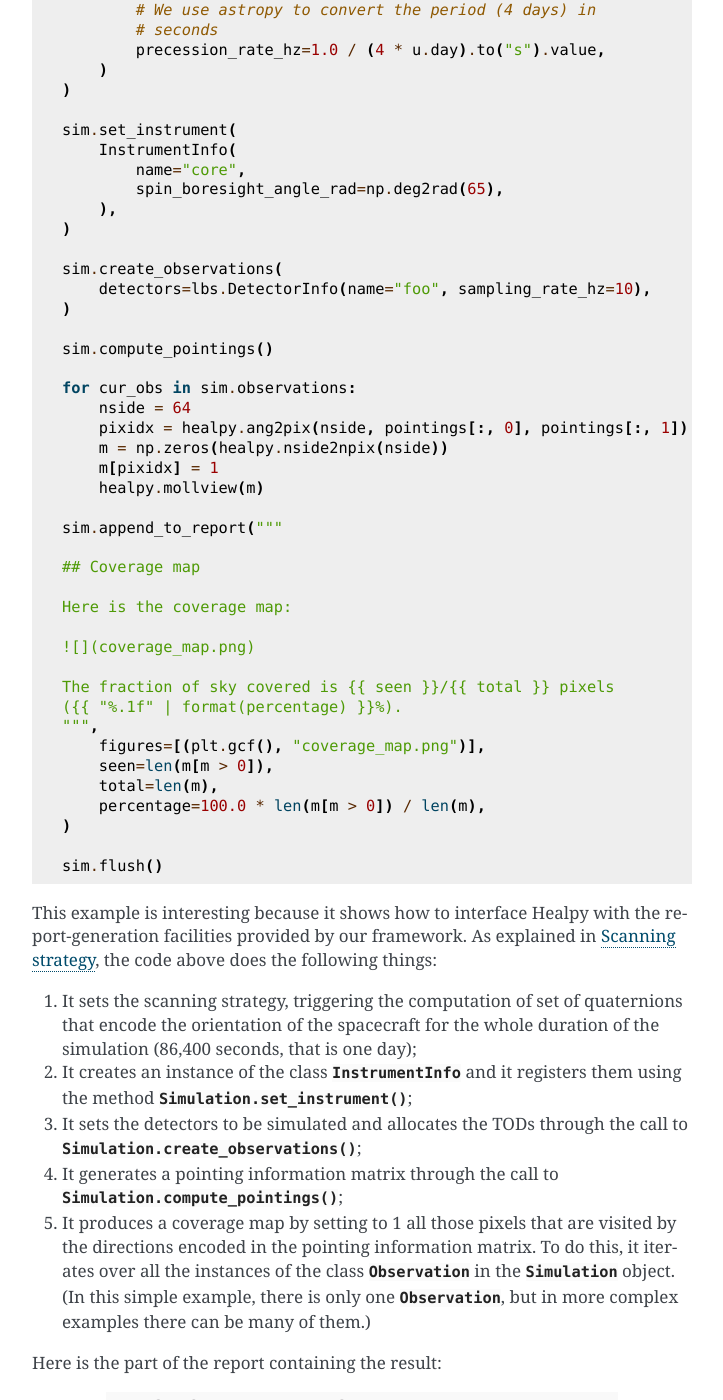
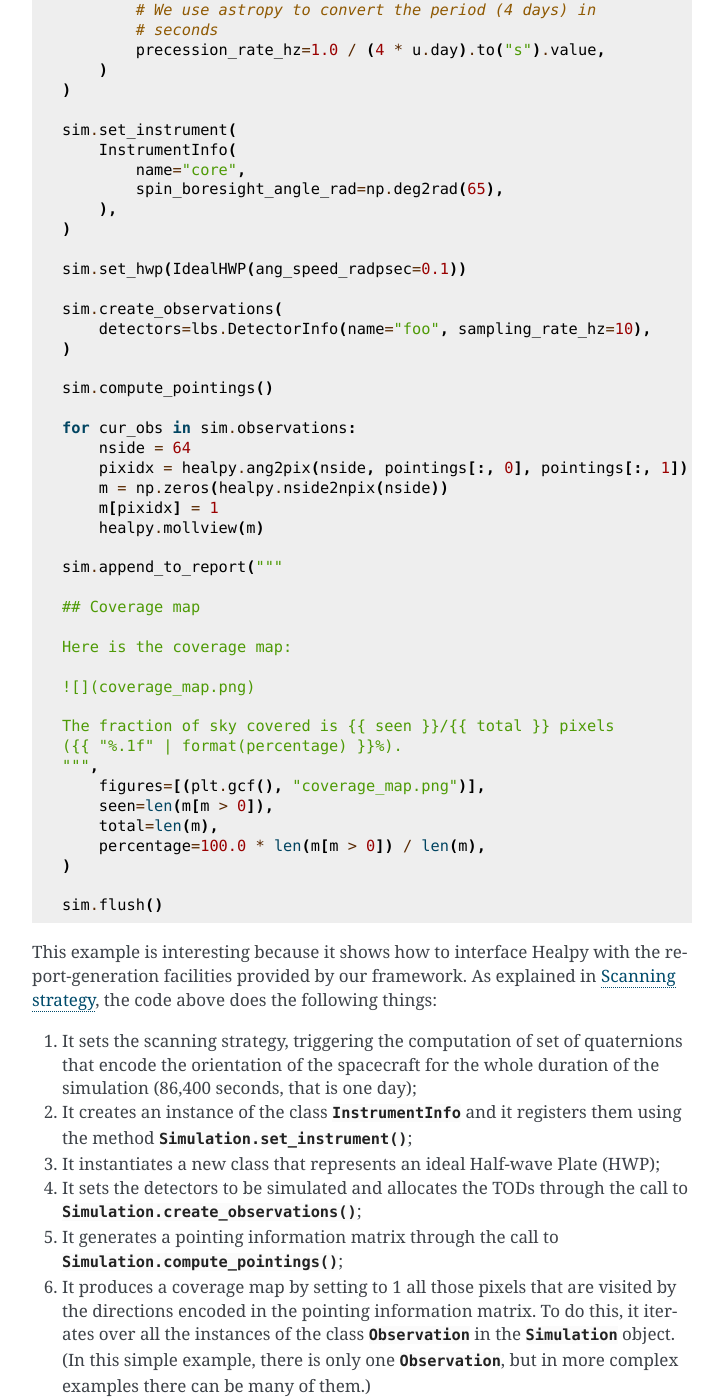
Before and after one commit to litebird/litebird_sim, a Sphinx documentation site: the page built from docs/source/tutorial.rst, in a window 1280 px wide and 1400 px high, scrolled down 4256 px. Shown: the whole window, without its empty margins (388-1111 px from the left). Built offline with Sphinx 7.4.7, drawn with Linux system fonts in a browser that asks for light colours.

Commit message:
Update the tutorial

```diff
--- a/docs/source/tutorial.rst
+++ b/docs/source/tutorial.rst
@@ -219,6 +219,8 @@ report::
       ),
   )
 
+  sim.set_hwp(IdealHWP(ang_speed_radpsec=0.1))
+
   sim.create_observations(
       detectors=lbs.DetectorInfo(name="foo", sampling_rate_hz=10),
   )
@@ -263,11 +265,13 @@ following things:
 2. It creates an instance of the class :class:`.InstrumentInfo` and
    it registers them using the method
    :meth:`.Simulation.set_instrument`;
-3. It sets the detectors to be simulated and allocates the TODs through
+3. It instantiates a new class that represents an ideal Half-wave Plate
+   (HWP);
+4. It sets the detectors to be simulated and allocates the TODs through
    the call to :meth:`.Simulation.create_observations`;
-4. It generates a pointing information matrix through the call to
+5. It generates a pointing information matrix through the call to
    :meth:`.Simulation.compute_pointings`;
-5. It produces a coverage map by setting to 1 all those pixels that
+6. It produces a coverage map by setting to 1 all those pixels that
    are visited by the directions encoded in the pointing information
    matrix. To do this, it iterates over all the instances of the
    class :class:`.Observation` in the
```
